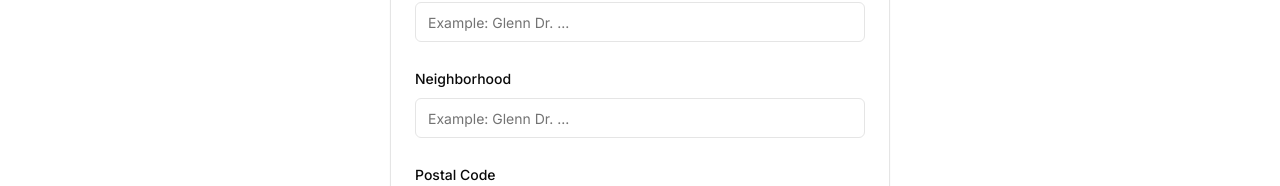
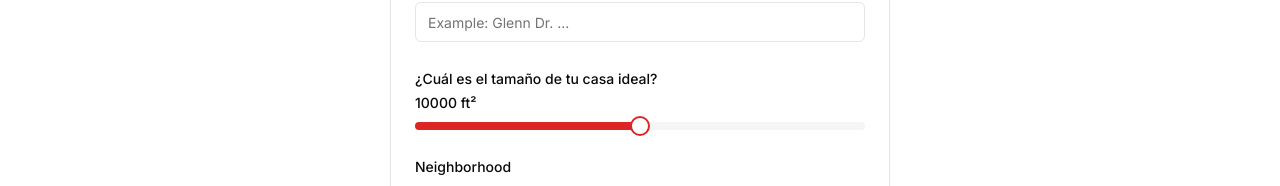
Before and after one commit to TempleOSi/frontend, a Next.js app: page /predict in a window 1280 px wide. Shown: the part 269-455 px from the top of the page. Built offline with nearby package versions, Linux system fonts and the light colour scheme; no server answers.

Commit message:
LotArea in form

```diff
--- a/components/form/HouseForm.tsx
+++ b/components/form/HouseForm.tsx
@@ -47,7 +47,8 @@ const FormSchema = z.object({
     postal: z.string().min(1, {
         message: "This field is required.",
     }),
-    price: z.number().int()
+    price: z.number().int(),
+    lotarea: z.number().int()
 })
 
 import { getTest } from "@/services/ml-services"
@@ -69,6 +70,7 @@ const HouseForm = () => {
         neigh: '',
         postal: '',
         price: 50,
+        lotarea: 10000
     };
 
     const form = useForm<z.infer<typeof FormSchema>>({
@@ -118,6 +120,7 @@ const HouseForm = () => {
                     </CardDescription>
                 </CardHeader>
                 <CardContent>
+
                     <Form {...form}>
                         <form onSubmit={form.handleSubmit(onSubmit)} className="w-full">
                             <FormField
@@ -130,6 +133,31 @@ const HouseForm = () => {
                                             <Input placeholder="Example: Glenn Dr. ... " {...field} />
                                         </FormControl>
                                         <FormDescription>
+                                        </FormDescription>
+                                        <FormMessage />
+                                    </FormItem>
+                                )}
+                            />
+                            <FormField
+                                control={form.control}
+                                name="lotarea"
+                                render={({ field }) => (
+                                    <FormItem className='mt-6'>
+                                        <FormLabel className='mb-6'>
+                                            ¿Cuál es el tamaño de tu casa ideal?<br />
+                                            {field.value} ft²
+                                        </FormLabel>
+                                        <FormControl>
+                                            <Slider
+                                                onValueChange={(newValue) => field.onChange(newValue[0])}
+                                                defaultValue={[10000]}
+                                                max={20000}
+                                                step={1}
+                                                className={cn("")}
+                                            />
+                                        </FormControl>
+                                        <FormDescription>
+
                                         </FormDescription>
                                         <FormMessage />
                                     </FormItem>
```
